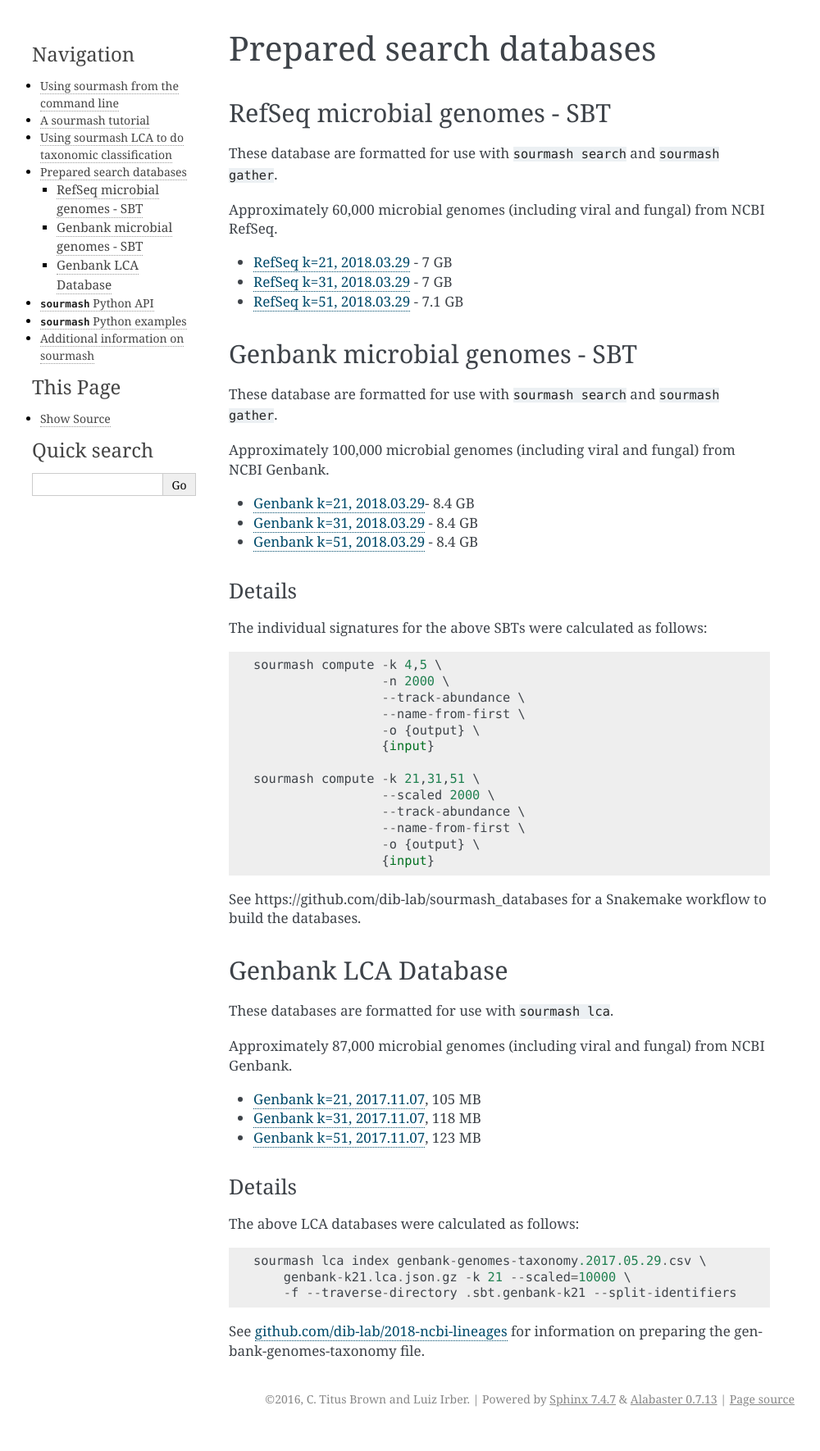
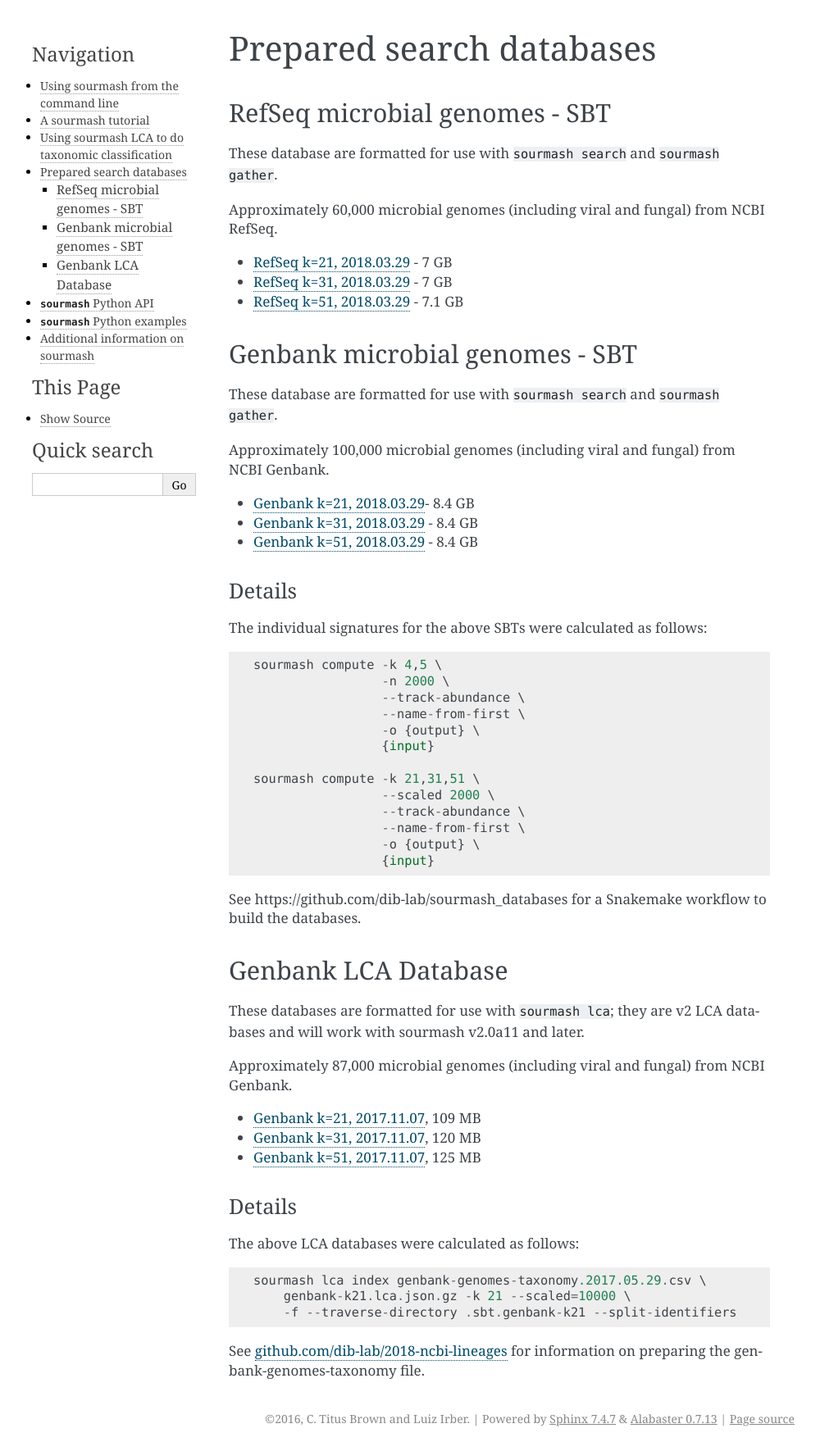
Before and after one commit to sourmash-bio/sourmash, a Sphinx documentation site: the page built from doc/databases.md, in a window 1280 px wide. Shown: the whole page at 82% size, without its empty margins (141-1141 px from the left). Built offline with Sphinx 7.4.7, drawn with Linux system fonts in a browser that asks for light colours; pages that are not in the unit, such as notebooks, are missing from menus; before the commit the page ends 1746 px from its top, so only the background shows below that.

Commit message:
update links to latest databases

```diff
--- a/doc/databases.md
+++ b/doc/databases.md
@@ -56,14 +56,15 @@
 
 ## Genbank LCA Database
 
-These databases are formatted for use with `sourmash lca`.
+These databases are formatted for use with `sourmash lca`; they are
+v2 LCA databases and will work with sourmash v2.0a11 and later.
 
 Approximately 87,000 microbial genomes (including viral and fungal)
 from NCBI Genbank.
 
-* [Genbank k=21, 2017.11.07](https://osf.io/s3jx8/download), 105 MB
-* [Genbank k=31, 2017.11.07](https://osf.io/zskb9/download), 118 MB
-* [Genbank k=51, 2017.11.07](https://osf.io/md2nt/download), 123 MB
+* [Genbank k=21, 2017.11.07](https://osf.io/d7rv8/download), 109 MB
+* [Genbank k=31, 2017.11.07](https://osf.io/4f8n3/download), 120 MB
+* [Genbank k=51, 2017.11.07](https://osf.io/nemkw/download), 125 MB
 
 ### Details
 
```
